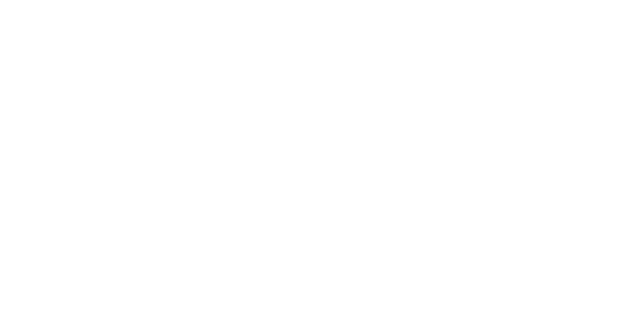
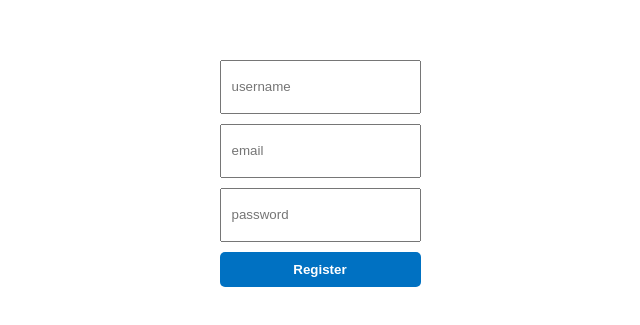
Before and after one commit to manojm01/BookingApp, a React (Create React App) app in the folder bookingapp/: page /register in a window 1280 px wide. Before the commit this address had no page. Shown: the part 227-552 px from the top of the page, without its empty margins (320-960 px from the left). Built offline with nearby package versions, Linux system fonts and the light colour scheme.

Commit message:
registration done

```diff
--- a/bookingapp/src/App.js
+++ b/bookingapp/src/App.js
@@ -7,6 +7,7 @@ import Home from "./pages/home/Home";
 import Hotel from "./pages/hotel/Hotel";
 import List from "./pages/list/List";
 import Login from "./pages/login/Login";
+import Register from "./pages/register/Register";
 
 function App() {
   return (
@@ -16,6 +17,7 @@ function App() {
         <Route path="/hotels" element={<List/>}/>
         <Route path="/hotels/:id" element={<Hotel/>}/>
         <Route path="/login" element={<Login/>}/>
+        <Route path="/register" element={<Register/>}/>
       </Routes>
     </BrowserRouter>
   );
--- a/bookingapp/src/components/navbar/Navbar.js
+++ b/bookingapp/src/components/navbar/Navbar.js
@@ -1,20 +1,43 @@
 import { useContext } from "react";
 import "./navbar.css";
-import { Link } from "react-router-dom";
+import { Link, useNavigate } from "react-router-dom";
 import { AuthContext } from "../../context/AuthContext";
+
 const Navbar = () => {
-  const { user } = useContext(AuthContext);
+  const { user, loading, error, dispatch } = useContext(AuthContext);
+
+  const navigate = useNavigate();
+
+  const handleClick = async (e) => {
+    e.preventDefault();
+    dispatch({ type: "LOGIN_START" });
+    try {
+      dispatch({ type: "LOGOUT" });
+      navigate("/login");
+    } catch (err) {
+      dispatch({ type: "LOGIN_FAILURE", payload: err.response.data });
+    }
+  };
+
   // console.log(user);
+
   return (
     <div className="navbar">
       <div className="navContainer">
         <Link to="/" style={{ color: "inherit", textDecoration: "none" }}>
           <span className="logo">HotelBooking</span>
         </Link>
-        {user ? user.username : (
+        {user ? (
+          <div>
+            <span>Hello, {user.username}</span>
+            <button className="navButton" onClick={handleClick}>
+              Logout
+            </button>
+          </div>
+        ) : (
           <div className="navItems">
-            <button className="navButton">Register</button>
-            <button className="navButton">Login</button>
+            <a href="/register"><button className="navButton">Register</button></a>
+            <a href="/login"><button className="navButton">Login</button></a>
           </div>
         )}
       </div>
--- a/bookingapp/src/components/reserve/Reserve.js
+++ b/bookingapp/src/components/reserve/Reserve.js
@@ -83,7 +83,7 @@ const Reserve = ({ setOpen, hotelId }) => {
             </div>
             <div className="rSelectRoom">
               {item.roomNumbers.map((roomNumber) => (
-                <div className="room">
+                <div className="room" key={roomNumber._id}>
                     <lable>{roomNumber.number}</lable>
                     <input
                       type="checkbox"
--- a/bookingapp/src/pages/hotel/Hotel.js
+++ b/bookingapp/src/pages/hotel/Hotel.js
@@ -1,24 +1,23 @@
+import "./hotel.css";
+import Navbar from "../../components/navbar/Navbar";
+import Header from "../../components/header/Header";
+import MailList from "../../components/mailList/MailList";
+import Footer from "../../components/footer/Footer";
 import { FontAwesomeIcon } from "@fortawesome/react-fontawesome";
-import Header from "../../components/header/Header";
-import Navbar from "../../components/navbar/Navbar";
-import "./hotel.css";
 import {
   faCircleArrowLeft,
   faCircleArrowRight,
   faCircleXmark,
   faLocationDot,
 } from "@fortawesome/free-solid-svg-icons";
-import MailList from "../../components/mailList/MailList";
-import Footer from "../../components/footer/Footer";
+import { useContext, useState } from "react";
+import useFetch from "../../hooks/useFetch";
+import { useLocation, useNavigate } from "react-router-dom";
+import { SearchContext } from "../../context/SearchContext";
+import { AuthContext } from "../../context/AuthContext";
 import Reserve from "../../components/reserve/Reserve";
 
-import { useContext, useState } from "react";
-import { useLocation, useNavigate } from "react-router-dom";
-import useFetch from "../../hooks/useFetch";
-import { SearchContext } from "../../context/SearchContext";
-import { AuthContext } from "../../context/AuthContext";
-
-function Hotel() {
+const Hotel = () => {
   const location = useLocation();
   const id = location.pathname.split("/")[2];
   const [slideNumber, setSlideNumber] = useState(0);
@@ -26,12 +25,11 @@ function Hotel() {
   const [openModal, setOpenModal] = useState(false);
 
   const { data, loading, error } = useFetch(`/hotels/find/${id}`);
+  const { user } = useContext(AuthContext);
+  const navigate = useNavigate();
 
   const { dates, options } = useContext(SearchContext);
-  const { user } = useContext(AuthContext);
-  const navigate = useNavigate()
 
-  // console.log(dates);
   const MILLISECONDS_PER_DAY = 1000 * 60 * 60 * 24;
   function dayDifference(date1, date2) {
     const timeDiff = Math.abs(date2.getTime() - date1.getTime());
@@ -39,12 +37,13 @@ function Hotel() {
     return diffDays;
   }
 
-  const days = dayDifference(dates[0].startDate, dates[0].endDate);
+  const days = dayDifference(dates[0].endDate, dates[0].startDate);
 
   const handleOpen = (i) => {
     setSlideNumber(i);
     setOpen(true);
   };
+
   const handleMove = (direction) => {
     let newSlideNumber;
 
@@ -58,21 +57,19 @@ function Hotel() {
   };
 
   const handleClick = () => {
-    if(user){
-      setOpenModal(true)
-    }else{
-      navigate("/login")
+    if (user) {
+      setOpenModal(true);
+    } else {
+      navigate("/login");
     }
-
   };
   return (
     <div>
       <Navbar />
       <Header type="list" />
       {loading ? (
-        "Loading"
+        "loading"
       ) : (
-        <>
         <div className="hotelContainer">
           {open && (
             <div className="slider">
@@ -105,21 +102,21 @@ function Hotel() {
             <h1 className="hotelTitle">{data.name}</h1>
             <div className="hotelAddress">
               <FontAwesomeIcon icon={faLocationDot} />
-                <span>Elton st 125 New York</span>
+              <span>{data.address}</span>
             </div>
             <span className="hotelDistance">
               Excellent location – {data.distance}m from center
             </span>
             <span className="hotelPriceHighlight">
-                Book a stay over ${data.cheapestPrice} at this property and get
-                a free airport taxi
+              Book a stay over ${data.cheapestPrice} at this property and get a
+              free airport taxi
             </span>
             <div className="hotelImages">
               {data.photos?.map((photo, i) => (
-                  <div className="hotelImgWrapper">
+                <div className="hotelImgWrapper" key={i}>
                   <img
                     onClick={() => handleOpen(i)}
-                      src={photo.src}
+                    src={photo}
                     alt=""
                     className="hotelImg"
                   />
@@ -132,7 +129,7 @@ function Hotel() {
                 <p className="hotelDesc">{data.desc}</p>
               </div>
               <div className="hotelDetailsPrice">
-                  <h1>Perfect for a {days} - night stay!</h1>
+                <h1>Perfect for a {days}-night stay!</h1>
                 <span>
                   Located in the real heart of Krakow, this property has an
                   excellent location score of 9.8!
@@ -148,11 +145,10 @@ function Hotel() {
           <MailList />
           <Footer />
         </div>
-        </>
       )}
       {openModal && <Reserve setOpen={setOpenModal} hotelId={id}/>}
     </div>
   );
-}
+};
 
 export default Hotel;
--- /dev/null
+++ b/bookingapp/src/pages/register/Register.js
@@ -0,0 +1,57 @@
+import axios from "axios";
+import { useState } from "react";
+import { useNavigate } from "react-router-dom";
+import "./register.css";
+
+const Register = () => {
+  const [credentials, setCredentials] = useState({
+    username: undefined,
+    email:undefined,
+    password: undefined,
+  });
+  const navigate = useNavigate();
+
+  const handleChange = (e) => {
+    setCredentials((prev) => ({ ...prev, [e.target.id]: e.target.value }));
+  };
+
+  const handleClick = async (e) => {
+    e.preventDefault();
+    const res = await axios.post("/auth/register", credentials);
+    navigate("/login")
+  };
+
+  // console.log(user);
+  return (
+    <div className="login">
+      <div className="lContainer">
+        <input
+          type="text"
+          placeholder="username"
+          id="username"
+          onChange={handleChange}
+          className="lInput"
+        />
+        <input
+          type="email"
+          placeholder="email"
+          id="email"
+          onChange={handleChange}
+          className="lInput"
+        />
+        <input
+          type="password"
+          placeholder="password"
+          id="password"
+          onChange={handleChange}
+          className="lInput"
+        />
+        <button onClick={handleClick} className="lButton">
+          Register
+        </button>
+      </div>
+    </div>
+  );
+};
+
+export default Register;
--- /dev/null
+++ b/bookingapp/src/pages/register/register.css
@@ -0,0 +1,32 @@
+.login {
+    height: 100vh;
+    display: flex;
+    align-items: center;
+    justify-content: center;
+  }
+
+  .lContainer {
+    display: flex;
+    flex-direction: column;
+    gap: 10px;
+  }
+
+  .lInput{
+    height: 30px;
+    padding: 10px;
+  }
+
+  .lButton {
+    border: none;
+    padding: 10px 20px;
+    background-color: #0071c2;
+    color: white;
+    font-weight: bold;
+    cursor: pointer;
+    border-radius: 5px;
+  }
+
+  .lButton:disabled{
+    background-color: #0071c28c;
+    cursor: not-allowed;
+  }
```
Also changed, not shown: bookingapp/src/pages/list/List.js (+59 -26 lines). Lines whose indentation alone changed are shown as unchanged.
